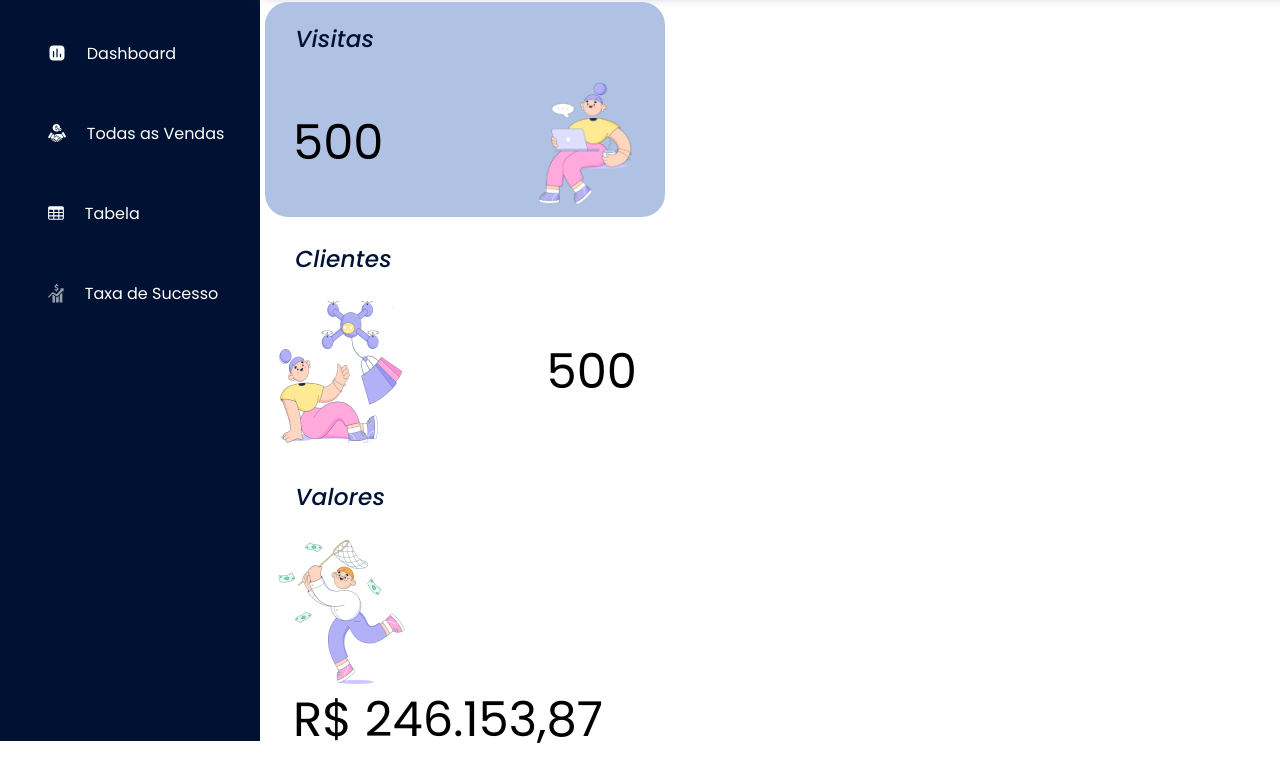
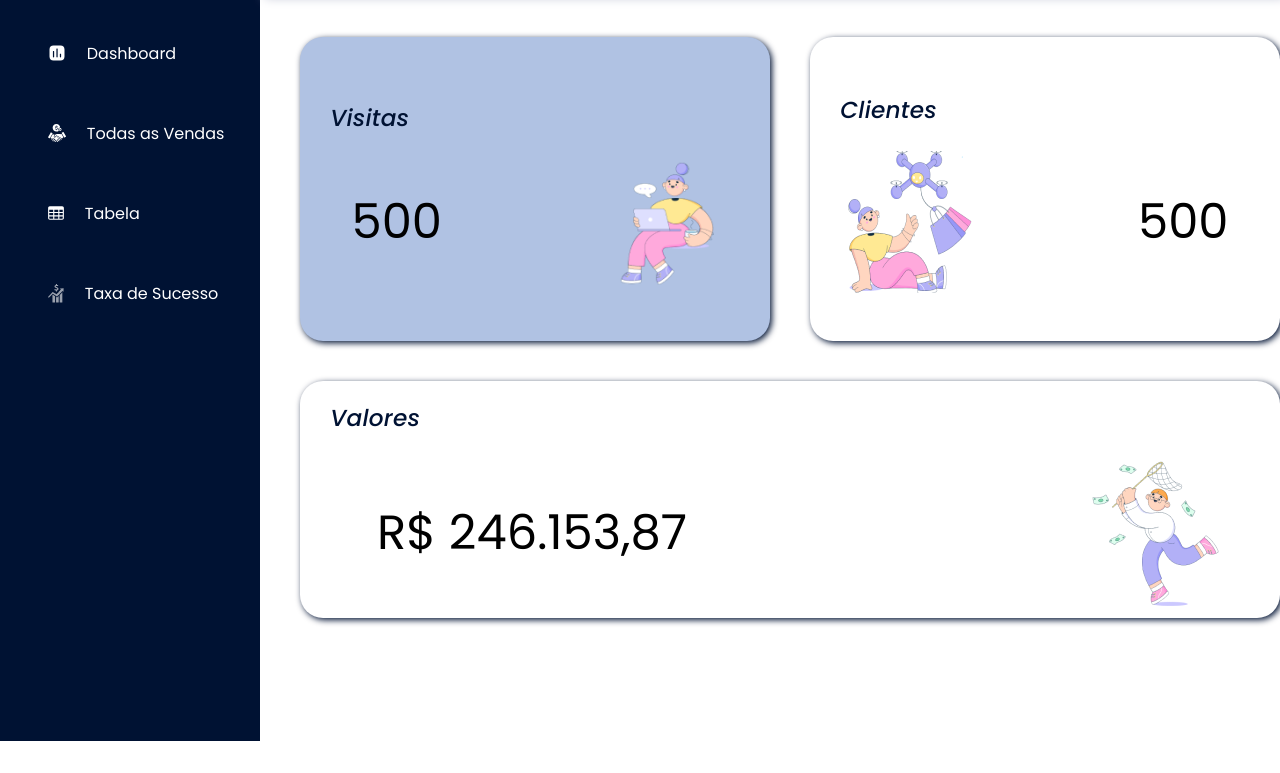
Before and after one commit to Senai-Dev-ops/Front, a React app: page / in a window 1280 px wide. Shown: the part 59-832 px from the top of the page. After the commit the page ends 800 px from the top, so only its background shows below. Built offline with nearby package versions, Linux system fonts and the light colour scheme.

Commit message:
container cards

```diff
--- a/src/components/Cards/index.js
+++ b/src/components/Cards/index.js
@@ -45,11 +45,11 @@ const Cards = ({ typeCard }) => {
         </div>
 
         <div className="card-content">
-          <img className="card-image" src={BoyChasingMoney} alt="Card image" />
-
           <div className="card-value">
             <p>R$ 246.153,87</p>
           </div>
+
+          <img className="card-image" src={BoyChasingMoney} alt="Card image" />
         </div>
       </div>
     );
--- a/src/components/Cards/style.css
+++ b/src/components/Cards/style.css
@@ -1,12 +1,15 @@
 .box-card {
+  box-shadow: 2px 2px 0.4em #001233;
+
   width: 100%;
-  height: min-content;
-  margin: 5px;
+  height: calc(min-content + 5px);
 
   display: flex;
   flex-direction: column;
   justify-content: center;
   align-items: center;
+
+  margin: 20px;
 
   border-radius: 23px;
 }
@@ -35,7 +38,7 @@
 }
 
 .card-content {
-  width: 100%;
+  width: 90%;
   padding: 0 12px;
   margin-bottom: 12px;
   margin-top: 5px;
--- a/src/pages/Home/index.js
+++ b/src/pages/Home/index.js
@@ -13,9 +13,11 @@ const Home = () => {
       <div className="content">
         <Header />
         <div className="container-cards">
-          <Cards typeCard="visits" />
+          <div className="two-cards">
+            <Cards typeCard="visits" />
 
-          <Cards typeCard="clients" />
+            <Cards typeCard="clients" />
+          </div>
 
           <Cards typeCard="values" />
         </div>
--- a/src/pages/Home/style.css
+++ b/src/pages/Home/style.css
@@ -5,7 +5,17 @@ article.container {
 }
 
 .container-cards {
-  width: 400px;
+  display: flex;
+  flex-direction: column;
+  justify-content: space-around;
+  flex-wrap: wrap;
+
+  margin: 20px;
+}
+
+.container-cards .two-cards {
+  display: flex;
+  flex-direction: row;
 }
 
 div.navbar {
```
